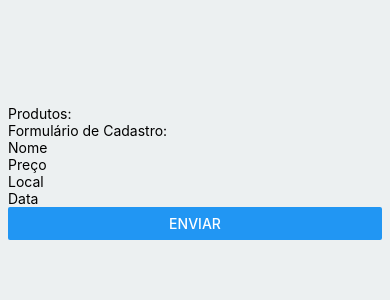
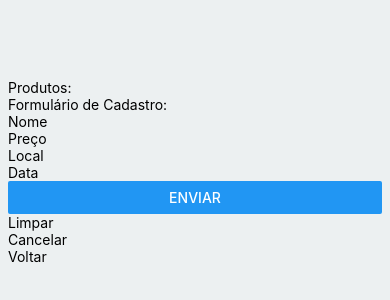
Before and after one commit to faculdade-infnet/react_native_aulas, a React Native app: screen / in a window 390 px wide. Shown: the part 250-550 px from the top of the page. Built offline with nearby package versions, Linux system fonts and the light colour scheme.

Commit message:
Explicação itens TouchableHighlight, TouchableOpacity, Pressable

```diff
--- a/components/ProdutoForm.jsx
+++ b/components/ProdutoForm.jsx
@@ -1,5 +1,5 @@
 import { useState } from 'react';
-import { Button, Text, TextInput, View, StyleSheet } from 'react-native';
+import { Button, Text, TextInput, View, StyleSheet, TouchableHighlightBase, TouchableHighlight, TouchableOpacity, Pressable } from 'react-native';
 
 export default function ProdutoForm({onSubmit}) {
     const [produtoNome, setProdutoNome] = useState('');
@@ -35,12 +35,29 @@ export default function ProdutoForm({onSubmit}) {
                 onPress={()=>{
                     onSubmit({
                         nome: produtoNome,
-                        preco: produtoPreco,
+                        preco: + produtoPreco,
                         local: produtoLocal,
                         data: produtoData
                     })
                 }}
             />
+            <TouchableHighlight underlayColor="#ff0000"
+                onPress={()=>{
+                    setProdutoNome(null);
+                }}>
+                <Text>Limpar</Text>
+            </TouchableHighlight>
+            <TouchableOpacity activeOpacity={0.5}
+                onPress={()=>{}}>
+                <View>
+                    <Text>Cancelar</Text>
+                </View>
+            </TouchableOpacity>
+            <Pressable onPressIn={() => {}}
+                onPressOut={() => {}}
+                onLongPress={() => {}}>
+                <Text>Voltar</Text>
+            </Pressable>
         </View>
     )
 }
```
